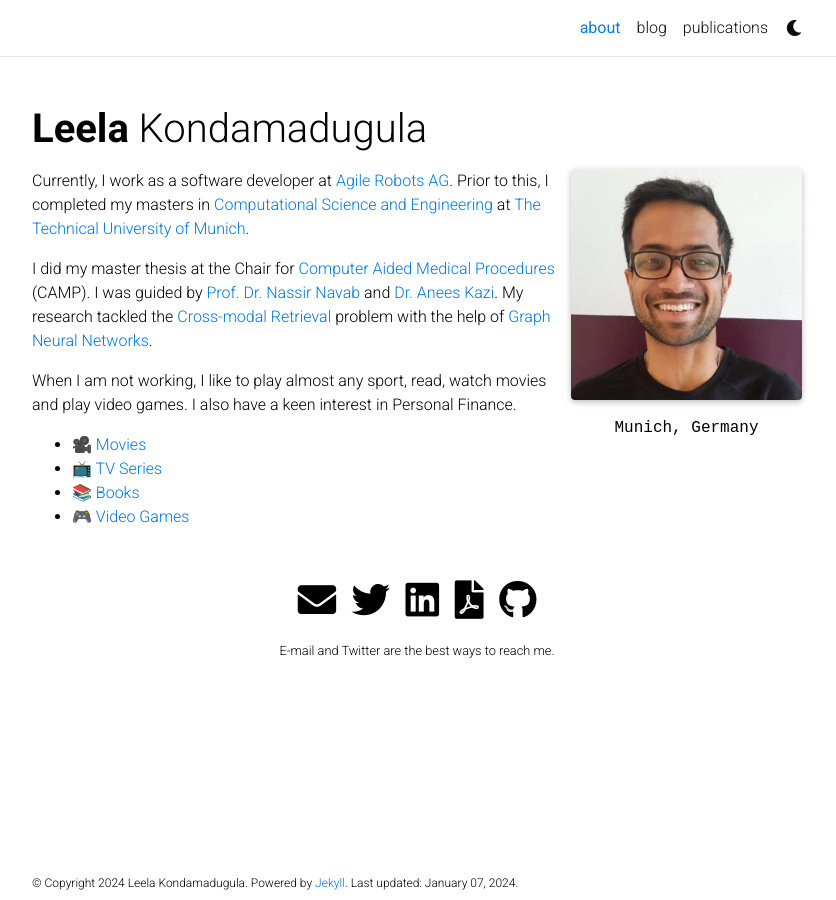
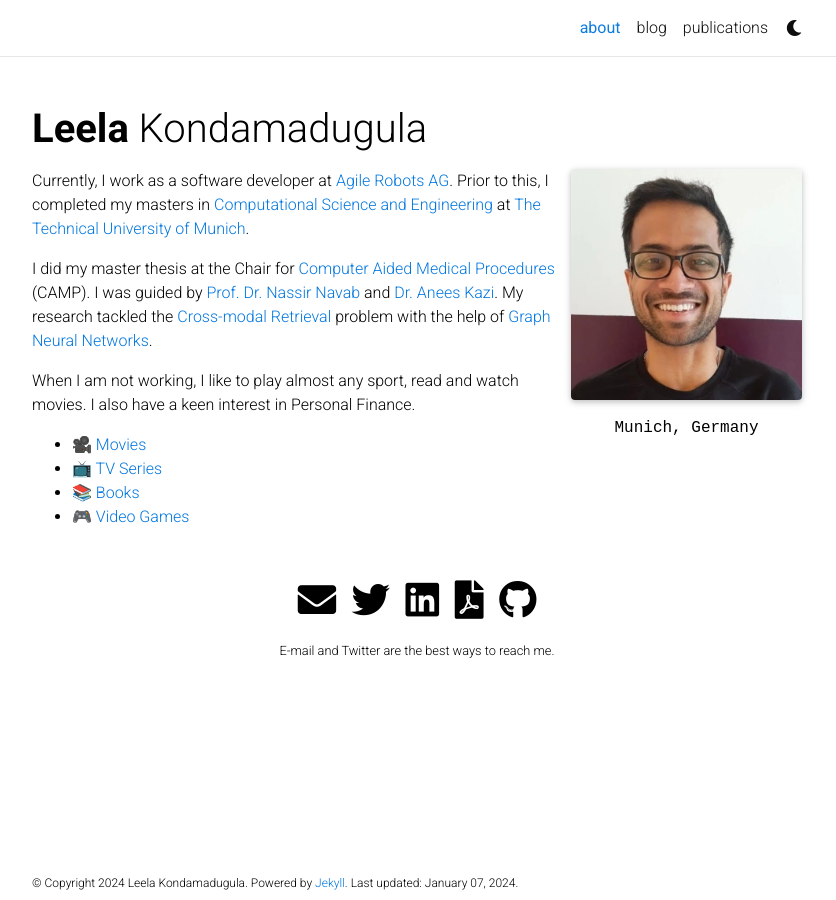
Before and after one commit to masaaldosey/masaaldosey.github.io, a Jekyll site: the page built from _pages/about.md, in a window 1280 px wide. Shown: the whole page, without its empty margins (223-1059 px from the left). Built offline with Jekyll 4.4.1, drawn with Linux system fonts in a browser that asks for light colours; full-size pictures stand in for the smaller copies a plugin makes; comment, search, counter and statistics services are not loaded; a style sheet for code colours, icons or effects is not loaded.

Commit message:
chore: update about

```diff
--- a/_pages/about.md
+++ b/_pages/about.md
@@ -20,7 +20,7 @@ Currently, I work as a software developer at [Agile Robots AG](https://www.agile
 
 I did my master thesis at the Chair for [Computer Aided Medical Procedures](https://www.cs.cit.tum.de/camp/start/){:target="\_blank"} (CAMP). I was guided by [Prof. Dr. Nassir Navab](https://www.cs.cit.tum.de/camp/members/cv-nassir-navab/nassir-navab/){:target="\_blank"} and [Dr. Anees Kazi](https://www.cs.cit.tum.de/camp/members/senior-research-scientists/anees-kazi/){:target="\_blank"}. My research tackled the [Cross-modal Retrieval](https://paperswithcode.com/task/cross-modal-retrieval/codeless?page=6){:target="\_blank"} problem with the help of [Graph Neural Networks](https://en.wikipedia.org/wiki/Graph_neural_network){:target="\_blank"}.
 
-When I am not working, I like to play almost any sport, read, watch movies and play video games. I also have a keen interest in Personal Finance.
+When I am not working, I like to play almost any sport, read and watch movies. I also have a keen interest in Personal Finance.
 
 - [🎥 Movies](https://www.notion.so/leelasaiprabhat/7f0acbf130864c2e9d8941aa61de6e6f?v=8dfa581f7d104d90ad6595d8eca57572){:target="\_blank"}
 - [📺 TV Series](https://www.notion.so/leelasaiprabhat/3177025ee29b4f59863e0841c5b1ca9f?v=cc35bdf886ba4399bbe17f009e73de46){:target="\_blank"}
```
